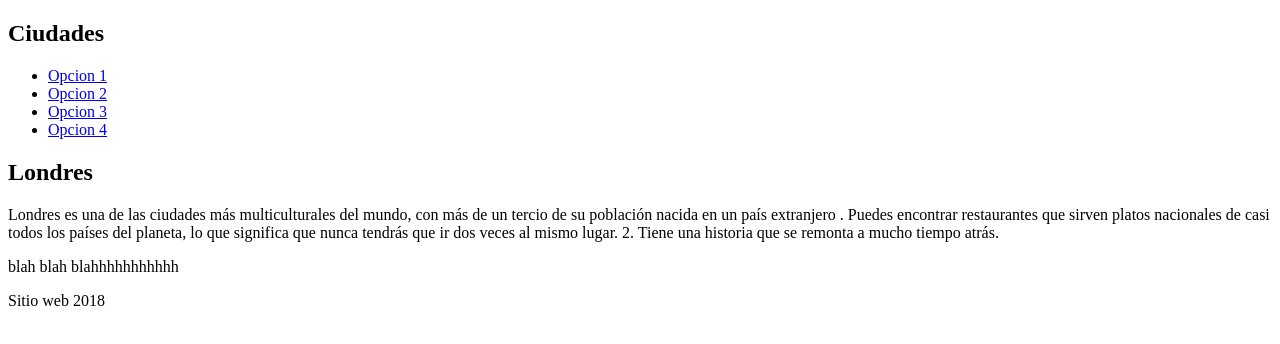
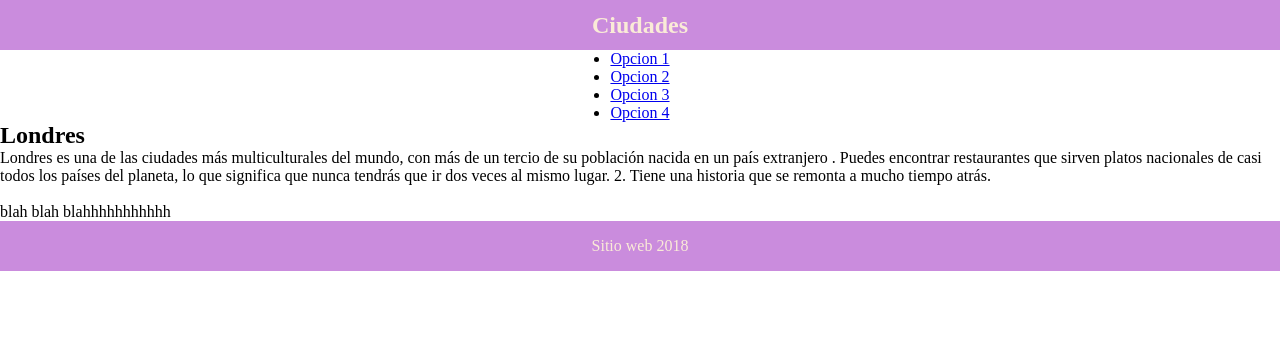
Before and after one commit to saraWS/layout_css_html, a plain HTML site: page index.html in a window 1280 px wide. Drawn offline with Linux system fonts and the light colour scheme.

Commit message:
Configuracion del css para el uso del display flex

```diff
--- a/css/#index.css
+++ /dev/null
@@ -1,4 +0,0 @@
-*{
-    margin:0px;
-    padding:0px;
-}
--- /dev/null
+++ b/css/index.css
@@ -0,0 +1,28 @@
+*{
+    margin:0px;
+    padding:0px;
+}
+.paginaPrincipal{
+    display: flex;
+    flex-direction: column;
+    width: 100%;
+    height: 100vh;
+    align-items: center;
+}
+.paginaPrincipal header,
+.paginaPrincipal footer{
+    width: 100%;
+    background-color: rgb(202, 140, 221);
+    height: 50px;
+    text-align: center;
+    display: flex;
+    justify-content: center;
+    align-items: center;
+}
+
+.paginaPrincipal footer p{
+    color: #faebd7;
+}
+.colorWhite{
+    color: antiquewhite;
+}
--- a/index.html
+++ b/index.html
@@ -3,13 +3,13 @@
 <head>
     <meta charset="UTF-8">
     <title>Document</title>
-    <link rel="stylesheet" href="CSSS/index.css">
+    <link rel="stylesheet" href="css/index.css">
 
 </head>
 <body>
-    <section>
+    <section class="paginaPrincipal">
         <header>
-            <h1>Ciudades</h1>
+            <h1 class="colorWhite">Ciudades</h1>
         </header>
         <nav>
             <ul>
@@ -30,12 +30,12 @@
         <article>
             <h2>Londres</h2>
             <p>Londres es una de las ciudades más multiculturales del mundo, con más de un tercio de su población nacida en un país extranjero . Puedes encontrar restaurantes que sirven platos nacionales de casi todos los países del planeta, lo que significa que nunca tendrás que ir dos veces al mismo lugar. 2. Tiene una historia que se remonta a mucho tiempo atrás.</p>
-            <p>blah blah blahhhhhhhhhhh</p>
+            <p><br>blah blah blahhhhhhhhhhh</p>
         </article>
         <footer>
+            <p>Sitio web 2018</p>
+        </footer>
 
-        </footer>
-        <p>Sitio web 2018</p>
     </section>
 </body>
 </html>
```
